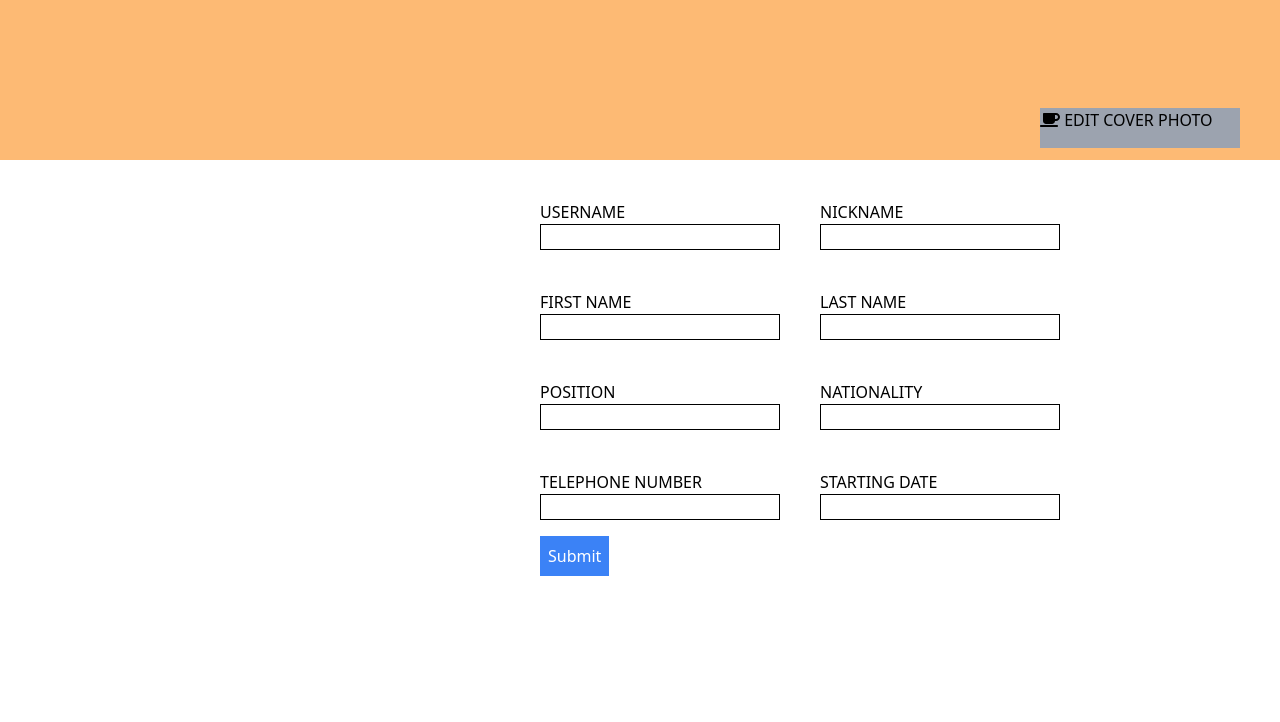
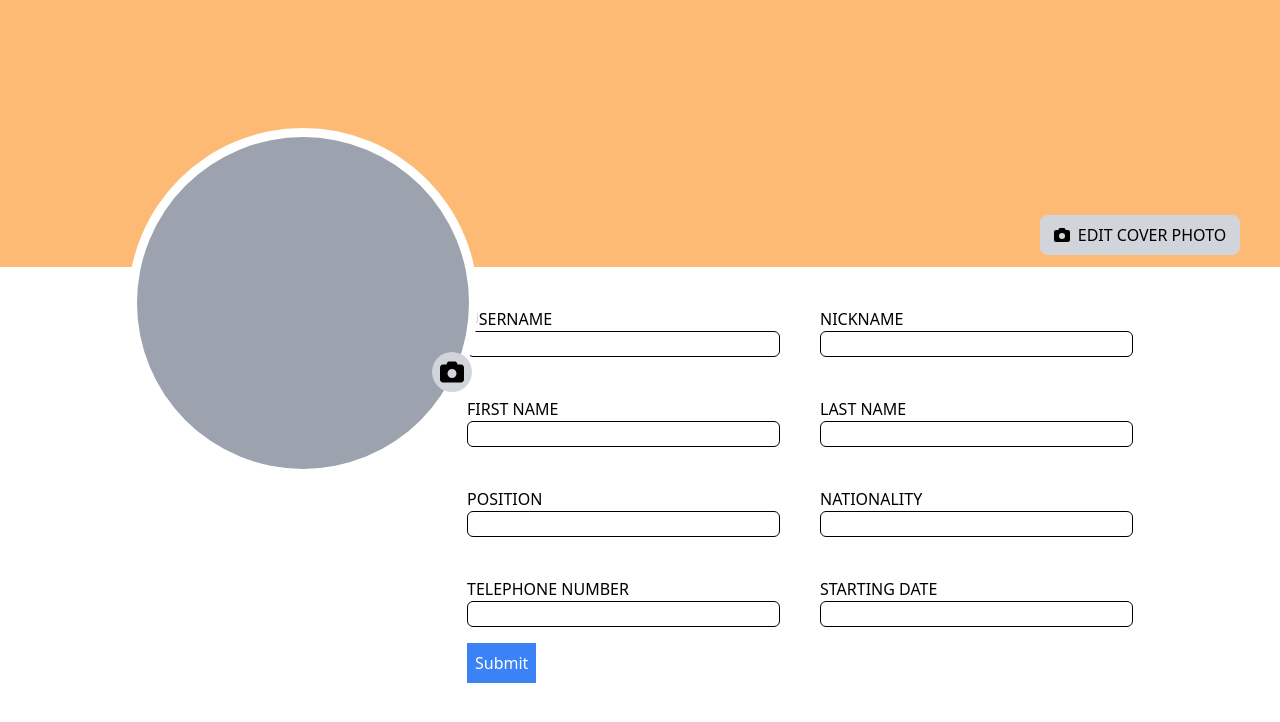
Before and after one commit to titic443/user-profile-front, an Angular app: page / in a window 1280 px wide. Shown: the top 722 px of the page. Built offline with nearby package versions, Linux system fonts and the light colour scheme.

Commit message:
user information form

```diff
--- a/package.json
+++ b/package.json
@@ -18,6 +18,8 @@
     "@angular/platform-browser": "^17.0.0",
     "@angular/platform-browser-dynamic": "^17.0.0",
     "@angular/router": "^17.0.0",
+    "@fortawesome/angular-fontawesome": "^0.14.1",
+    "@fortawesome/fontawesome-svg-core": "^6.4.2",
     "@fortawesome/free-solid-svg-icons": "^6.5.2",
     "rxjs": "~7.8.0",
     "tslib": "^2.3.0",
--- a/src/app/app.component.html
+++ b/src/app/app.component.html
@@ -2,85 +2,7 @@
 
 <main class="main">
   <div class="h-screen w-screen">
-    <div class="bg-orange-300 h-1/5 relative">
-      <div class="absolute bottom-3 right-10 h-[40px] bg-gray-400 w-[200px]">
-        <fa-icon [icon]="faCoffee"></fa-icon>
-        EDIT COVER PHOTO
-      </div>
-    </div>
-    <div class="flex justify-center items-center ml-80">
-      <form [formGroup]="userForm" (ngSubmit)="onSubmit()">
-        <div class="grid grid-cols-2 gap-10 mt-10">
-          <div class="flex flex-col w-[30vh]">
-            <label for="USERNAME">USERNAME</label>
-            <input
-              type="text"
-              formControlName="username"
-              class="border border-black"
-            />
-          </div>
-          <div class="flex flex-col">
-            <label for="NICKNAME">NICKNAME</label>
-            <input
-              type="text"
-              formControlName="nickname"
-              class="border border-black"
-            />
-          </div>
-          <div class="flex flex-col">
-            <label for="FIRSTNAME">FIRST NAME</label>
-            <input
-              type="text"
-              formControlName="firstname"
-              class="border border-black"
-            />
-          </div>
-          <div class="flex flex-col">
-            <label for="LASTNAME">LAST NAME</label>
-            <input
-              type="text"
-              formControlName="lastname"
-              class="border border-black"
-            />
-          </div>
-          <div class="flex flex-col">
-            <label for="POSITION">POSITION</label>
-            <input
-              type="text"
-              formControlName="position"
-              class="border border-black"
-            />
-          </div>
-          <div class="flex flex-col">
-            <label for="NATIONALITY">NATIONALITY</label>
-            <input
-              type="text"
-              formControlName="nationality"
-              class="border border-black"
-            />
-          </div>
-          <div class="flex flex-col">
-            <label for="TEL">TELEPHONE NUMBER</label>
-            <input
-              type="text"
-              formControlName="tel"
-              class="border border-black"
-            />
-          </div>
-          <div class="flex flex-col">
-            <label for="STARTDATE">STARTING DATE</label>
-            <input
-              type="text"
-              formControlName="startDate"
-              class="border border-black"
-            />
-          </div>
-        </div>
-        <button type="submit" class="mt-4 p-2 bg-blue-500 text-white">
-          Submit
-        </button>
-      </form>
-    </div>
+    <app-user></app-user>
   </div>
 </main>
 
--- a/src/app/app.component.ts
+++ b/src/app/app.component.ts
@@ -3,38 +3,17 @@ import { CommonModule } from '@angular/common';
 import { RouterOutlet } from '@angular/router';
 import { FormBuilder, FormGroup, ReactiveFormsModule, Validators } from '@angular/forms';
 import { FontAwesomeModule } from '@fortawesome/angular-fontawesome';
-import { faCoffee } from '@fortawesome/free-solid-svg-icons';
+import { faCamera } from '@fortawesome/free-solid-svg-icons';
+import { UserComponent } from './user/user.component';
 
 @Component({
   selector: 'app-root',
   standalone: true,
-  imports: [CommonModule, RouterOutlet, ReactiveFormsModule, FontAwesomeModule],
+  imports: [CommonModule, RouterOutlet, UserComponent],
   templateUrl: './app.component.html',
   styleUrl: './app.component.css'
 })
-export class AppComponent implements OnInit {
+export class AppComponent {
   title = 'user-profile';
-  faCoffee = faCoffee;
-  userForm: FormGroup
 
-
-  constructor(private fb: FormBuilder) {
-    this.userForm = this.fb.group({
-      username: [''],
-      nickname: [''],
-      firstname: [''],
-      lastname: [''],
-      position: [''],
-      nationality: [''],
-      tel: [''],
-      startDate: ['']
-    });
-  }
-
-  ngOnInit(): void { }
-
-
-  onSubmit(): void {
-    console.log(this.userForm.value);
-  }
 }
--- /dev/null
+++ b/src/app/user/user.component.html
@@ -0,0 +1,122 @@
+<div class="bg-orange-300 h-2/6 relative">
+  <div
+    class="absolute bg-white rounded-full w-[350px] h-[350px] top-[8rem] left-[8rem] flex justify-center items-center"
+  >
+    <img
+      *ngIf="imageProfileUrl"
+      [src]="imageProfileUrl"
+      alt=""
+      class="w-[95%] h-[95%] rounded-full relative z-40"
+    />
+    <div
+      class="bg-gray-400 w-[95%] h-[95%] rounded-full relative z-30"
+      *ngIf="!imageProfileUrl"
+    ></div>
+    <button
+      class="absolute z-50 bg-gray-300 py-1 px-2 flex justify-center items-center rounded-full text-2xl top-[14rem] left-[19rem]"
+      (click)="profileInput.click()"
+    >
+      <fa-icon [icon]="faCamera"></fa-icon>
+    </button>
+    <input
+      #profileInput
+      type="file"
+      (change)="onFileProfileSelected($event)"
+      style="display: none"
+    />
+  </div>
+
+  <img
+    *ngIf="imageCoverUrl"
+    [src]="imageCoverUrl"
+    alt=""
+    class="z-40 h-full w-screen"
+  />
+  <button
+    class="absolute bottom-3 right-10 h-[40px] bg-gray-300 w-[200px] flex justify-center items-center gap-2 rounded-lg"
+    (click)="coverInput.click()"
+  >
+    <fa-icon [icon]="faCamera"></fa-icon>
+    EDIT COVER PHOTO
+  </button>
+  <input
+    #coverInput
+    type="file"
+    (change)="onFileCoverSelected($event)"
+    style="display: none"
+  />
+</div>
+
+<div class="flex justify-center items-center ml-80">
+  <form [formGroup]="userForm" (ngSubmit)="onSubmit()">
+    <div class="grid grid-cols-2 gap-10 mt-10">
+      <div class="flex flex-col">
+        <label for="USERNAME">USERNAME</label>
+        <input
+          type="text"
+          formControlName="username"
+          class="border border-black px-10 rounded-md"
+        />
+      </div>
+      <div class="flex flex-col">
+        <label for="NICKNAME">NICKNAME</label>
+        <input
+          type="text"
+          formControlName="nickname"
+          class="border border-black px-10 rounded-md"
+        />
+      </div>
+      <div class="flex flex-col">
+        <label for="FIRSTNAME">FIRST NAME</label>
+        <input
+          type="text"
+          formControlName="firstname"
+          class="border border-black px-10 rounded-md"
+        />
+      </div>
+      <div class="flex flex-col">
+        <label for="LASTNAME">LAST NAME</label>
+        <input
+          type="text"
+          formControlName="lastname"
+          class="border border-black px-10 rounded-md"
+        />
+      </div>
+      <div class="flex flex-col">
+        <label for="POSITION">POSITION</label>
+        <input
+          type="text"
+          formControlName="position"
+          class="border border-black px-10 rounded-md"
+        />
+      </div>
+      <div class="flex flex-col">
+        <label for="NATIONALITY">NATIONALITY</label>
+        <input
+          type="text"
+          formControlName="nationality"
+          class="border border-black px-10 rounded-md"
+        />
+      </div>
+      <div class="flex flex-col">
+        <label for="TEL">TELEPHONE NUMBER</label>
+        <input
+          type="text"
+          formControlName="tel"
+          class="border border-black px-10 rounded-md"
+        />
+      </div>
+      <div class="flex flex-col">
+        <label for="STARTDATE">STARTING DATE</label>
+        <input
+          type="text"
+          formControlName="startDate"
+          class="border border-black px-10 rounded-md"
+        />
+      </div>
+    </div>
+    <button type="submit" class="mt-4 p-2 bg-blue-500 text-white">
+      Submit
+    </button>
+  </form>
+</div>
--- /dev/null
+++ b/src/app/user/user.component.ts
@@ -0,0 +1,67 @@
+import { CommonModule } from '@angular/common';
+import { Component } from '@angular/core';
+import { FormBuilder, FormGroup, ReactiveFormsModule } from '@angular/forms';
+import { FontAwesomeModule } from '@fortawesome/angular-fontawesome';
+import { faCamera } from '@fortawesome/free-solid-svg-icons';
+
+@Component({
+  selector: 'app-user',
+  standalone: true,
+  imports: [CommonModule, ReactiveFormsModule, FontAwesomeModule],
+  templateUrl: './user.component.html',
+  styleUrl: './user.component.css'
+})
+export class UserComponent {
+  faCamera = faCamera;
+  userForm: FormGroup
+  fileCover: File | null = null;
+  fileProfile: File | null = null
+  imageCoverUrl?: string | ArrayBuffer | null | undefined;
+  imageProfileUrl?: string | ArrayBuffer | null | undefined;
+
+  constructor(private fb: FormBuilder) {
+    this.userForm = this.fb.group({
+      username: [''],
+      nickname: [''],
+      firstname: [''],
+      lastname: [''],
+      position: [''],
+      nationality: [''],
+      tel: [''],
+      startDate: ['']
+    });
+  }
+
+  ngOnInit(): void { }
+
+
+  onSubmit(): void {
+    console.log(this.userForm.value);
+  }
+
+  onFileCoverSelected(event: any): void {
+    const file: File = event.target.files[0];
+    if (file) {
+      const reader = new FileReader()
+      reader.readAsDataURL(file)
+      reader.onload = (e: any) => {
+        this.imageCoverUrl = e.target?.result
+      }
+    }
+    this.fileCover = file
+  }
+
+  onFileProfileSelected(event: any): void {
+    const file: File = event.target.files[0]
+    if (file) {
+      const reader = new FileReader()
+      reader.readAsDataURL(file)
+      reader.onload = (e: any) => {
+        this.imageProfileUrl = e.target?.result
+      }
+    }
+    this.fileProfile = file
+  }
+
+
+}
```
Also changed, not shown: src/app/user/user.component.css (added), 1 other file (tests, documents, lock files or other folders).
